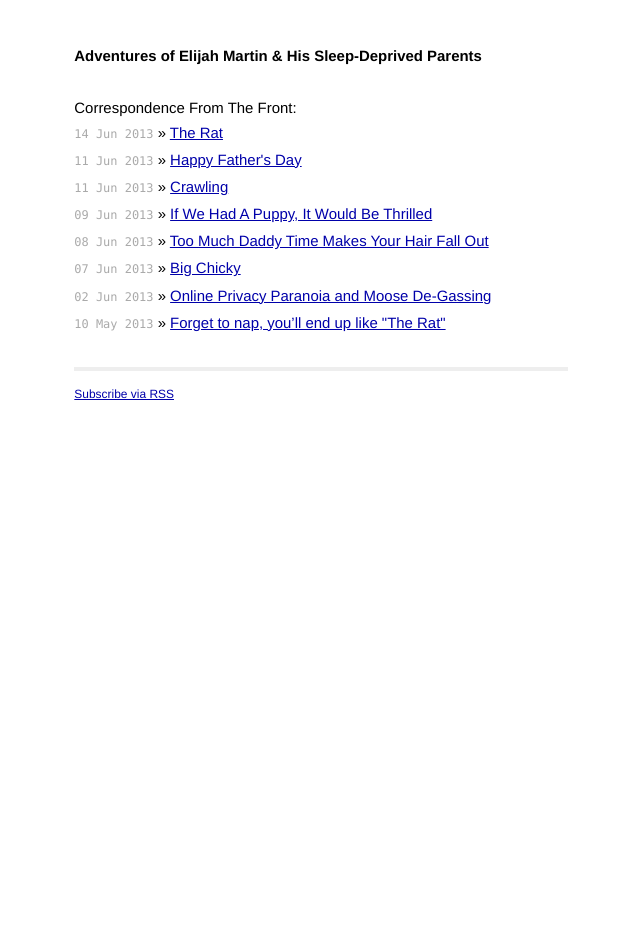
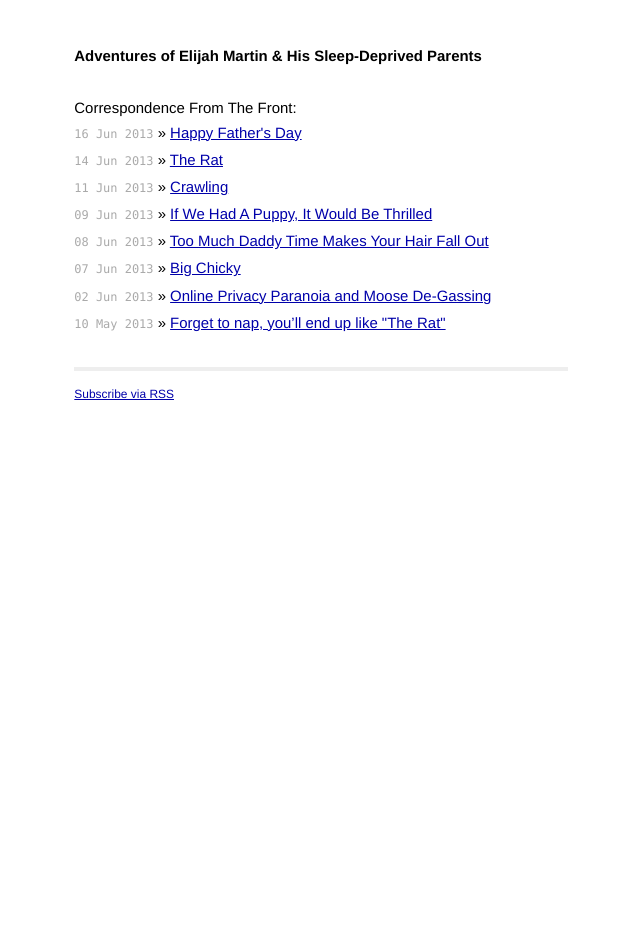
Before and after one commit to ren/wethreeproveys.com, a Jekyll site: the page built from index.html, in a window 1280 px wide. Shown: the whole page, without its empty margins (319-959 px from the left). Built offline with Jekyll 4.4.1, drawn with Linux system fonts in a browser that asks for light colours.

Commit message:
Date fix.

```diff
--- a/_posts/2013-06-16-happy-fathers-day.markdown
+++ b/_posts/2013-06-16-happy-fathers-day.markdown
@@ -1,7 +1,7 @@
 ---
 layout: post
 title:  "Happy Father's Day"
-date:   2013-06-11 11:49:02
+date:   2013-06-16 12:30:02
 categories: fathers
 ---
 
```
